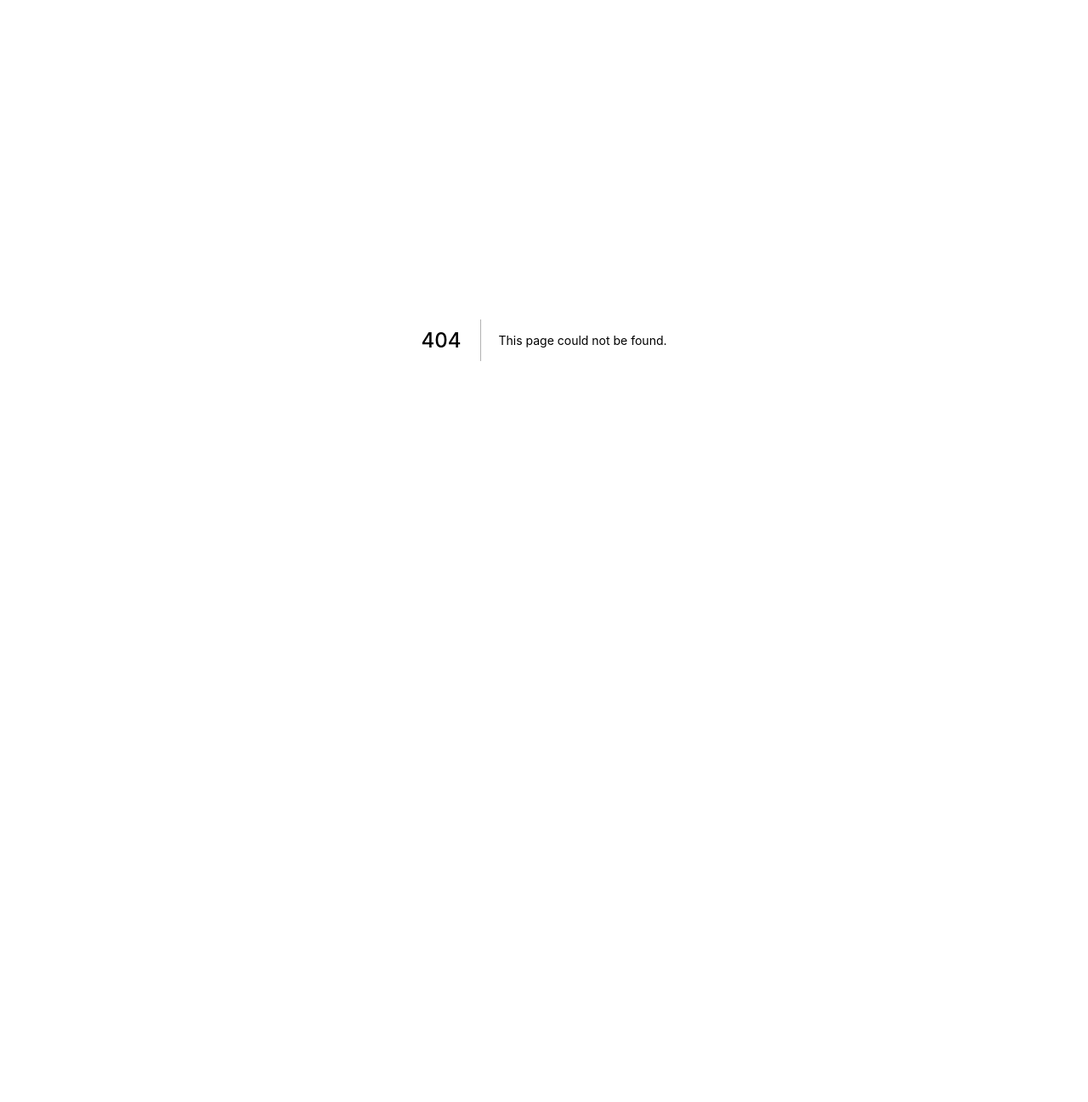
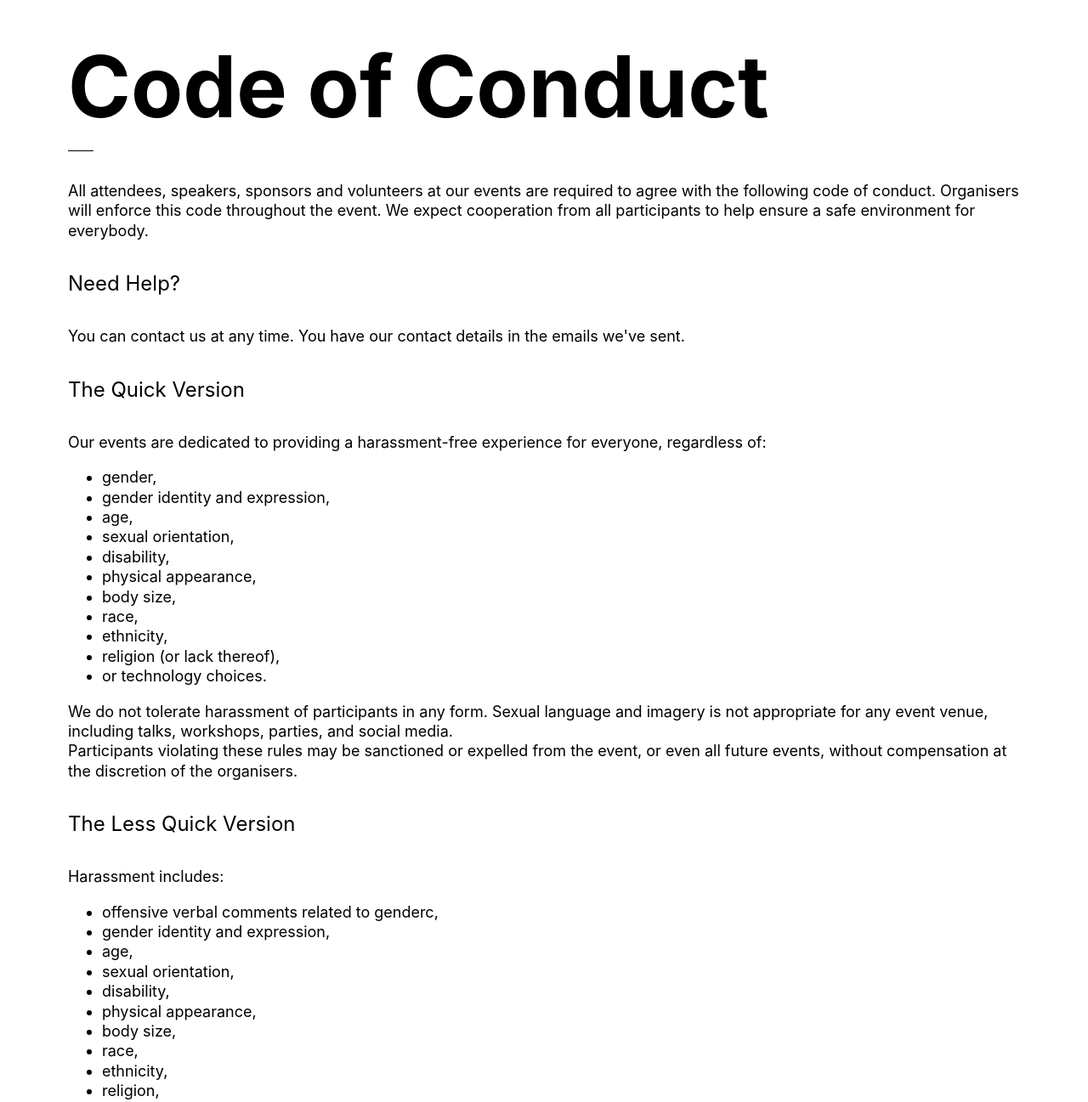
Before and after one commit to reactivate-ldn/reactivate.london, a Next.js app: page /code-of-conduct in a window 1280 px wide. Before the commit this address had no page. Shown: the top 1297 px of the page at 85% size. Before the commit the page ends 800 px from the top, so only its background shows below. Built offline with nearby package versions, Linux system fonts and the light colour scheme; a web font is replaced by a local one; what goethe would draw is missing.

Commit message:
Add "Code of Conduct" page

```diff
--- /dev/null
+++ b/pages/code-of-conduct.js
@@ -0,0 +1,159 @@
+import React, { Component } from 'react'
+import styled from 'styled-components'
+
+import Container from '../components/base/container'
+import Strip from '../components/base/strip'
+import Headline from '../components/base/headline'
+
+import { fontSizes } from '../styles/fonts'
+import rem from '../styles/rem'
+import { navy } from '../styles/colors'
+
+const Text = styled.p`
+  font-size: ${fontSizes[2]};
+  margin: ${rem(35)} 0 ${rem(25)};
+`
+
+const Heading = styled.p`
+  font-size: ${fontSizes[3]};
+  margin: ${rem(35)} 0 ${rem(25)};
+`
+
+const Footprint = styled.small`
+  font-size: ${fontSizes[1]};
+  margin: ${rem(40)} 0 ${rem(35)};
+  color: ${navy.lighten(0.25).toString()};
+`
+
+const Link = styled.a`
+  color: inherit;
+  text-decoration: underline;
+`
+
+export default class CodeOfConduct extends Component {
+  render() {
+    return (
+      <Container>
+        <Headline>Code of Conduct</Headline>
+        <Strip />
+
+        <Text>
+          All attendees, speakers, sponsors and volunteers at our events are required to agree with the following code of conduct.
+          Organisers will enforce this code throughout the event. We expect cooperation from all participants to help ensure a safe
+          environment for everybody.
+        </Text>
+
+        <Heading>Need Help?</Heading>
+
+        <Text>
+          You can contact us at any time.
+          You have our contact details in the emails we've sent.
+        </Text>
+
+        <Heading>The Quick Version</Heading>
+
+        <Text>
+          Our events are dedicated to providing a harassment-free experience for everyone, regardless of:
+
+          <ul>
+            <li>gender,</li>
+            <li>gender identity and expression,</li>
+            <li>age,</li>
+            <li>sexual orientation,</li>
+            <li>disability,</li>
+            <li>physical appearance,</li>
+            <li>body size,</li>
+            <li>race,</li>
+            <li>ethnicity,</li>
+            <li>religion (or lack thereof),</li>
+            <li>or technology choices.</li>
+          </ul>
+
+          We do not tolerate harassment of participants in any form.
+          Sexual language and imagery is not appropriate for any event venue, including talks, workshops, parties, and social media.<br />
+          Participants violating these rules may be sanctioned or expelled from the event, or even all future events,
+          without compensation at the discretion of the organisers.
+        </Text>
+
+        <Heading>The Less Quick Version</Heading>
+
+        <Text>
+          Harassment includes:
+
+          <ul>
+            <li>offensive verbal comments related to genderc,</li>
+            <li>gender identity and expression,</li>
+            <li>age,</li>
+            <li>sexual orientation,</li>
+            <li>disability,</li>
+            <li>physical appearance,</li>
+            <li>body size,</li>
+            <li>race,</li>
+            <li>ethnicity,</li>
+            <li>religion,</li>
+            <li>technology choices,</li>
+            <li>sexual images in public spaces,</li>
+            <li>deliberate intimidation,</li>
+            <li>stalking,</li>
+            <li>following,</li>
+            <li>harassing photography or recording,</li>
+            <li>sustained disruption of talks or other events,</li>
+            <li>inappropriate physical contact,</li>
+            <li>and unwelcome sexual attention.</li>
+          </ul>
+        </Text>
+
+        <Text>
+          Participants asked to stop any harassing behavior are expected to comply immediately.
+        </Text>
+
+        <Text>
+          Sponsors are also subject to the anti-harassment policy. In particular, sponsors should not use sexualised images,
+          activities, or other material. Staff (including volunteers) must not use sexualised clothing/uniforms/costumes,
+          or otherwise create a sexualised environment.
+        </Text>
+
+        <Text>
+          If a participant engages in harassing behavior, the organisers may take any action they deem appropriate,
+          including warning the offender or expulsion from the event — or in extreme cases including all future events — with
+          no compensation.
+        </Text>
+
+        <Text>
+          If you are being harassed, notice that someone else is being harassed, or have any other concerns, please contact a
+          member of staff or the organisers immediately.
+        </Text>
+
+        <Text>
+          We are happy to help participants contact security or local law enforcement, provide escorts, or otherwise assist
+          those experiencing harassment to feel safe for the duration of our events. We value your attendance.
+        </Text>
+
+        <Text>
+          We expect participants to follow these rules at all our events and on social media.
+        </Text>
+
+        <Strip />
+        <Footprint>
+          {'This document is based on the '}
+          <Link
+            href="http://confcodeofconduct.com/"
+            target="_blank"
+            rel="noopener"
+          >
+            "Conference Code of Conduct"
+          </Link>
+
+          {' and is licensed under '}
+          <Link
+            href="https://creativecommons.org/licenses/by/3.0/deed.en_US"
+            target="_blank"
+            rel="noopener"
+          >
+            CC BY 3.0.
+          </Link>
+        </Footprint>
+      </Container>
+    )
+  }
+}
--- a/pages/index.js
+++ b/pages/index.js
@@ -1,11 +1,10 @@
-import React, { Component, PropTypes } from 'react'
+import React, { Component } from 'react'
 
 import Cover from '../components/cover'
 import Timeline from '../components/timeline'
 import Speakers from '../components/speakers'
 import Sponsors from '../components/sponsors'
 import Footer from '../components/footer'
-import Container from '../components/base/container'
 
 export default class App extends Component {
   render() {
```
